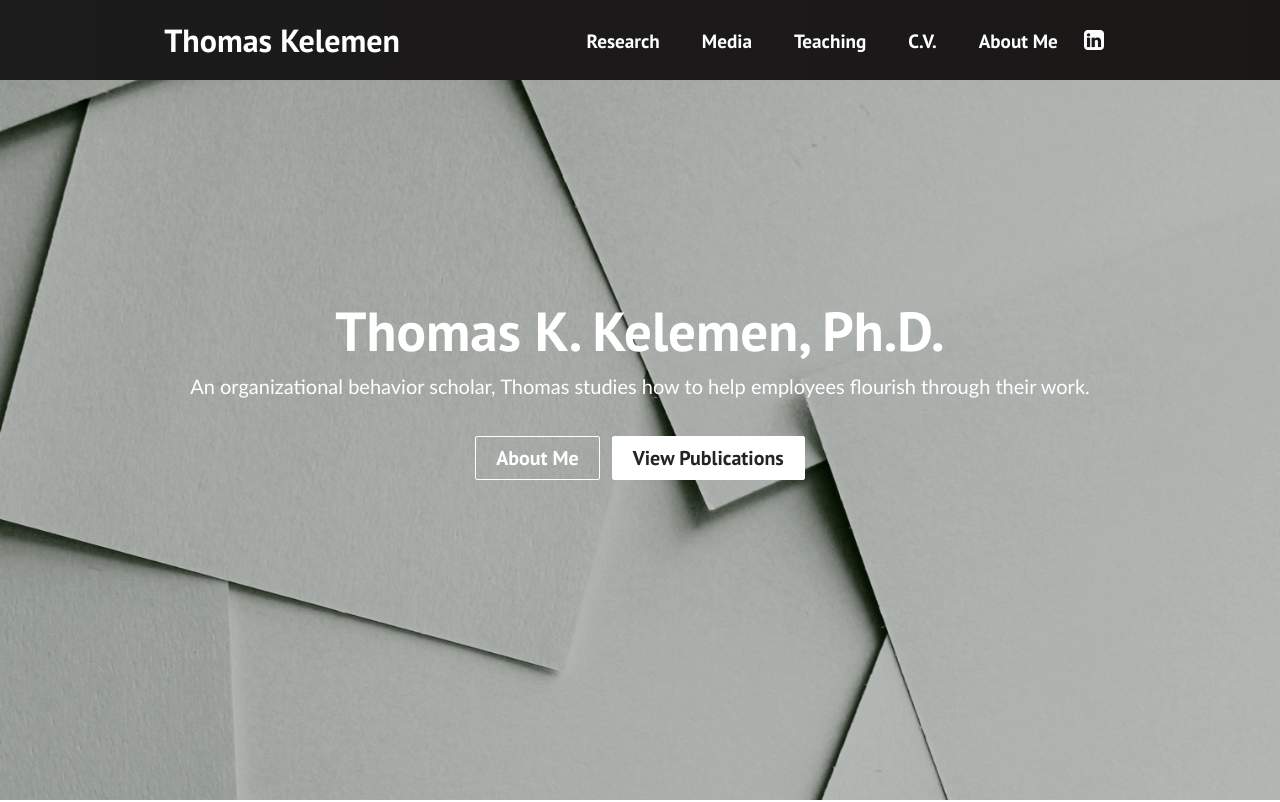
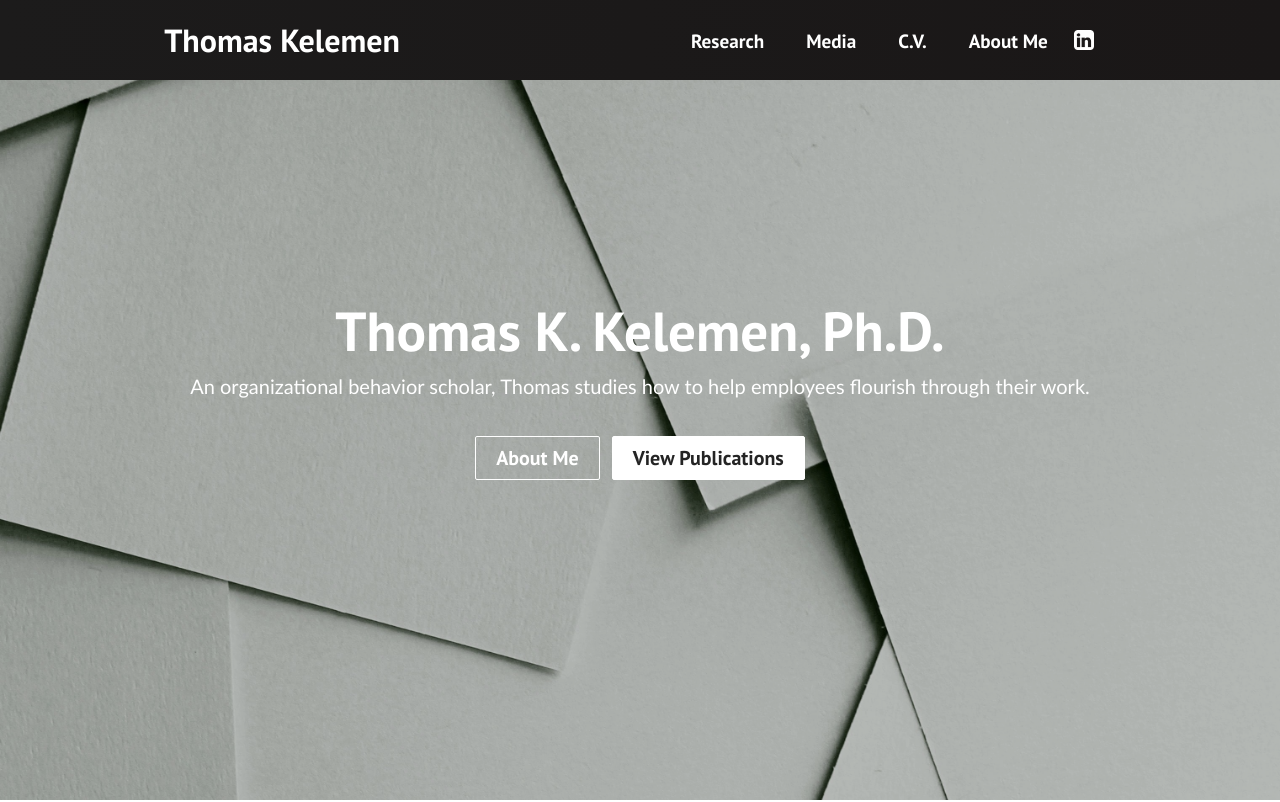
Before and after one commit to jButters7/Tom, a React (Create React App) app: page / in a window 1280 px wide. Shown: the top 802 px of the page. Built offline with nearby package versions, Linux system fonts and the light colour scheme.

Commit message:
remove teaching tab

```diff
--- a/src/components/Navbar.js
+++ b/src/components/Navbar.js
@@ -66,11 +66,6 @@
             </Link>
           </li>
           <li className='nav-item'>
-            <Link to='/teaching' className='nav-links' onClick={closeMobileMenu}>
-              Teaching
-            </Link>
-          </li>
-          <li className='nav-item'>
             <Link to='/cv' className='nav-links' onClick={closeMobileMenu}>
               C.V.
             </Link>
```
